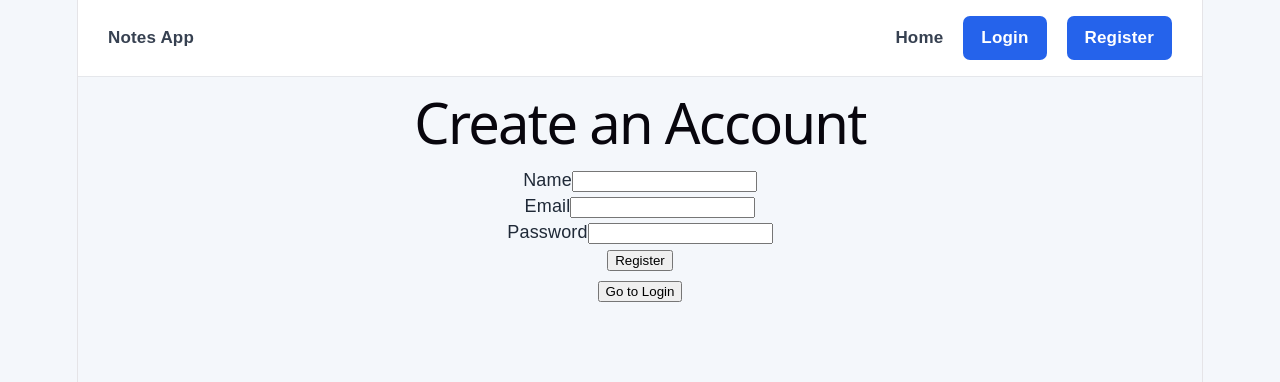
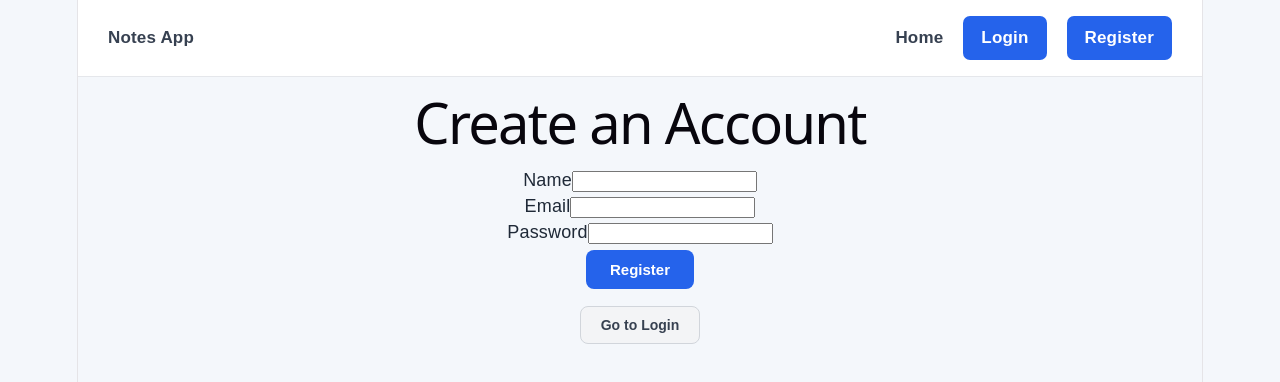
Before and after one commit to Abbas-Khan-max/mern-notes-app, a React (Vite) app in the folder frontend/: page /register in a window 1280 px wide. Shown: the top 382 px of the page. Built offline with nearby package versions, Linux system fonts and the light colour scheme.

Commit message:
Style registration page buttons

```diff
--- a/frontend/src/App.css
+++ b/frontend/src/App.css
@@ -461,3 +461,41 @@ button {
   opacity: 0.6;
   cursor: not-allowed;
 }
+
+.register-submit-button {
+  background-color: #2563eb;
+  color: white;
+  padding: 11px 24px;
+  border: none;
+  border-radius: 8px;
+  font-size: 15px;
+  font-weight: 600;
+  cursor: pointer;
+  transition: background-color 0.2s ease;
+}
+
+.register-submit-button:hover {
+  background-color: #1d4ed8;
+}
+
+.register-submit-button:disabled {
+  opacity: 0.6;
+  cursor: not-allowed;
+}
+
+.register-login-button {
+  background-color: #f3f4f6;
+  color: #374151;
+  padding: 10px 20px;
+  border: 1px solid #d1d5db;
+  border-radius: 8px;
+  font-size: 14px;
+  font-weight: 600;
+  cursor: pointer;
+  margin-top: 12px;
+  transition: background-color 0.2s ease;
+}
+
+.register-login-button:hover {
+  background-color: #e5e7eb;
+}
--- a/frontend/src/pages/Register.jsx
+++ b/frontend/src/pages/Register.jsx
@@ -97,13 +97,19 @@ function Register() {
         {error && <p className="error-message">{error}</p>}
         {success && <p>{success}</p>}
 
-        <button type="submit" disabled={loading}>
+        <button
+          type="submit"
+          className="register-submit-button"
+          disabled={loading}
+        >
           {loading ? "Creating account..." : "Register"}
       </button>
+
       </form>
 
     <button
         type="button"
+      className="register-login-button"
       onClick={() => navigate("/login")}
     >
       Go to Login
```
Lines whose indentation alone changed are shown as unchanged.
